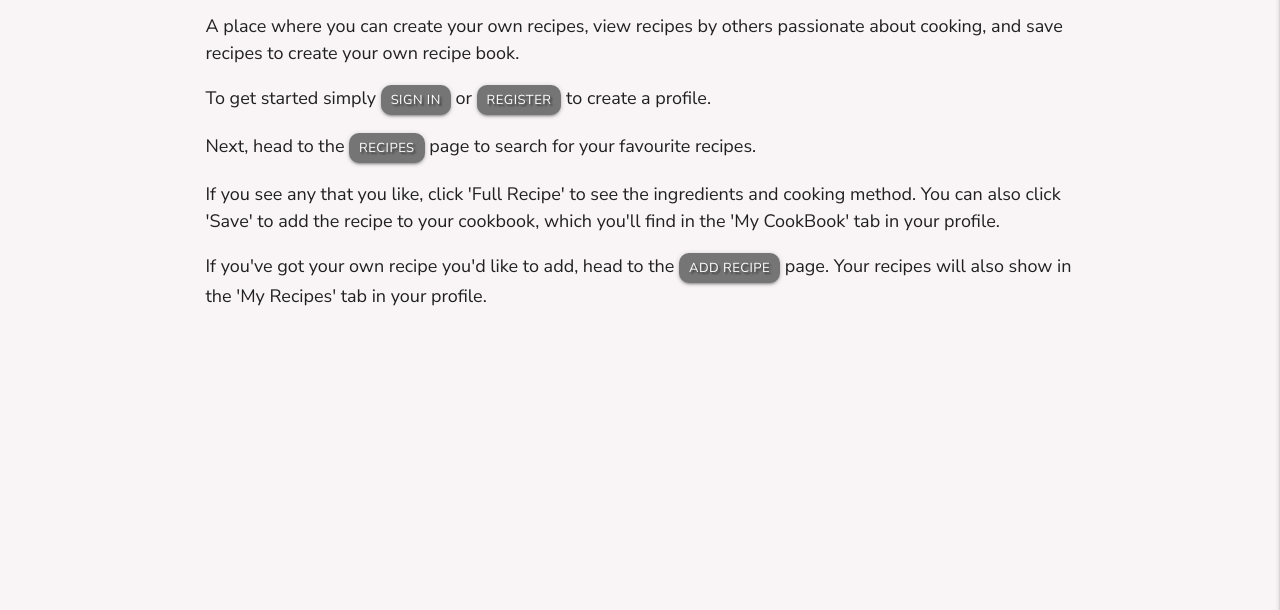
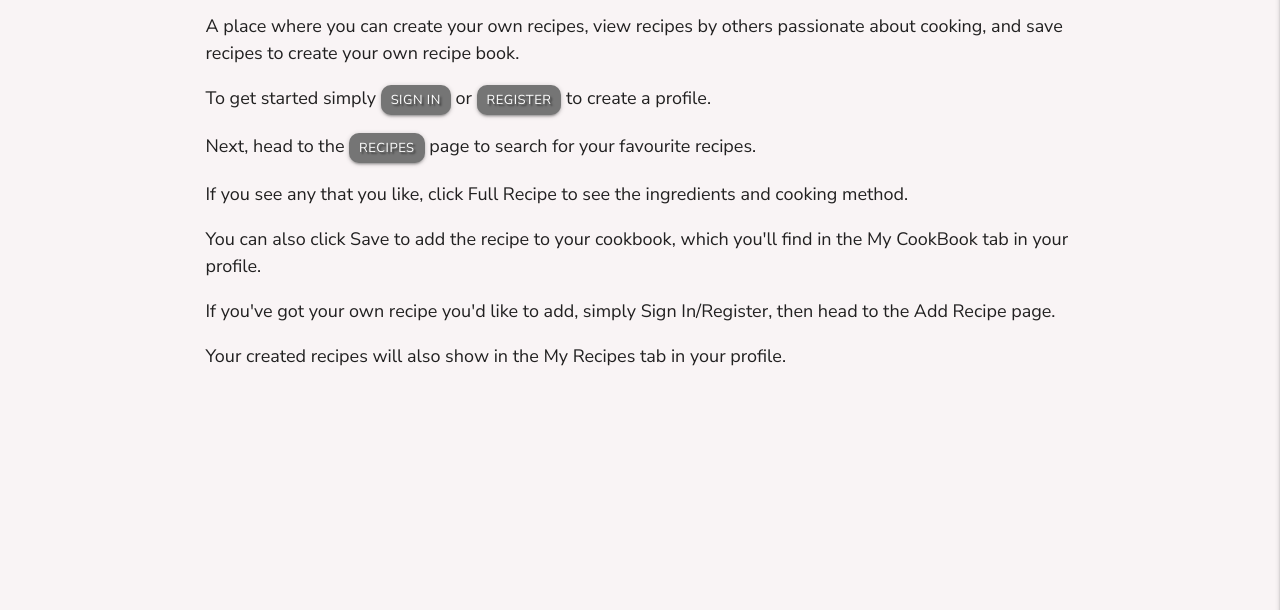
Before and after one commit to DanHodgson12/my-cook-book, a Flask app: page / in a window 1280 px wide. Shown: the part 146-756 px from the top of the page. Run offline with Flask 3, Linux system fonts and the light colour scheme; some libraries are stand-ins or nearby versions.

Commit message:
feat: removed Add Recipe button from/added more info to Home page

```diff
--- a/templates/home.html
+++ b/templates/home.html
@@ -21,15 +21,19 @@
                 page to search for your favourite recipes.
             </p>
             <p>
-                If you see any that you like, click 'Full Recipe' to see the
-                ingredients and cooking method. You can also click 'Save' to add
-                the recipe to your cookbook, which you'll find in the 'My CookBook'
-                tab in your profile.
+                If you see any that you like, click <strong>Full Recipe</strong> to see the
+                ingredients and cooking method.
             </p>
             <p>
-                If you've got your own recipe you'd like to add, head to the
-                <a class="waves-effect waves-light a-btn btn-small grey darken-1" href="{{ url_for('add_recipe') }}">Add Recipe</a>
-                page. Your recipes will also show in the 'My Recipes'
+                You can also click <strong>Save</strong> to add the recipe to your cookbook,
+                which you'll find in the <strong>My CookBook</strong> tab in your profile.
+            </p>
+            <p>
+                If you've got your own recipe you'd like to add, simply
+                <strong>Sign In/Register</strong>,
+                then head to the <strong>Add Recipe</strong> page.
+            <p>
+                Your created recipes will also show in the <strong>My Recipes</strong>
                 tab in your profile.
             </p>
         </div>
```
